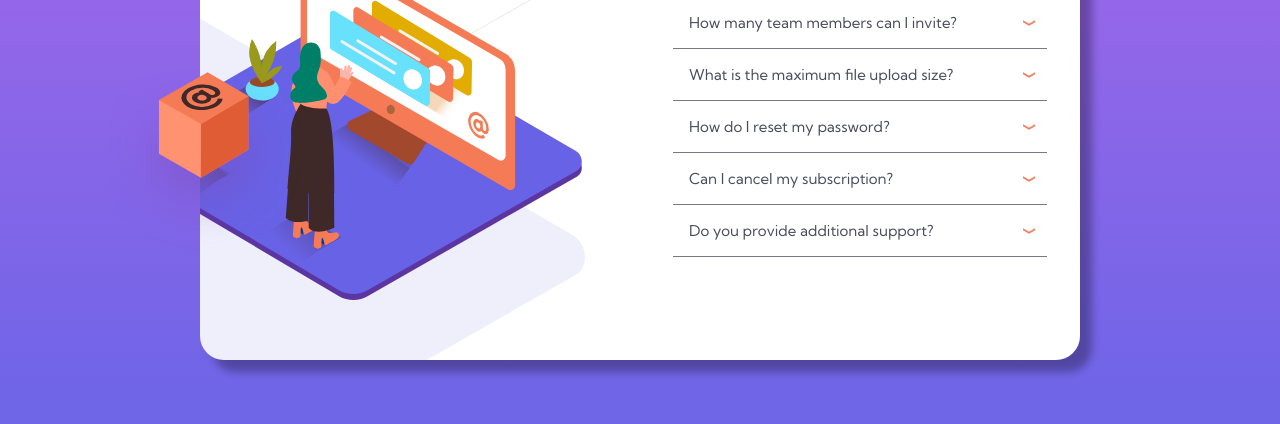
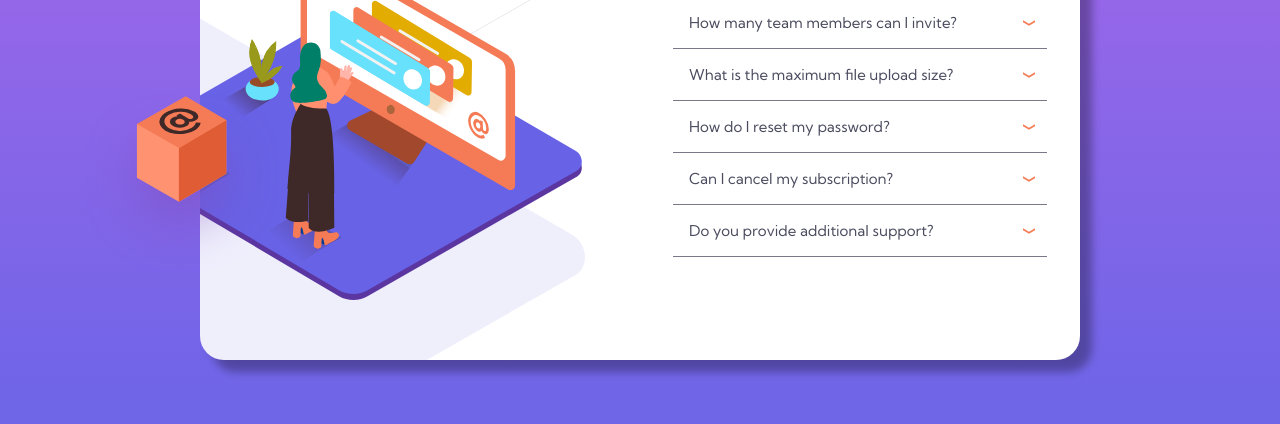
Before and after one commit to ArunKuo/faq-accordion-card-layout, a plain HTML site: page index.html in a window 1280 px wide. Shown: the part 280-704 px from the top of the page. Drawn offline with Linux system fonts and the light colour scheme.

Commit message:
change box position

```diff
--- a/style.css
+++ b/style.css
@@ -187,8 +187,8 @@ html {
     .faq-image::after {
         content: "";
         position: absolute;
-        top: 190px;
-        left: -92px;
+        top: 214px;
+        left: -114px;
         width: 191px;
         height: 184px;
         background-image: url("./images/illustration-box-desktop.svg");
```
